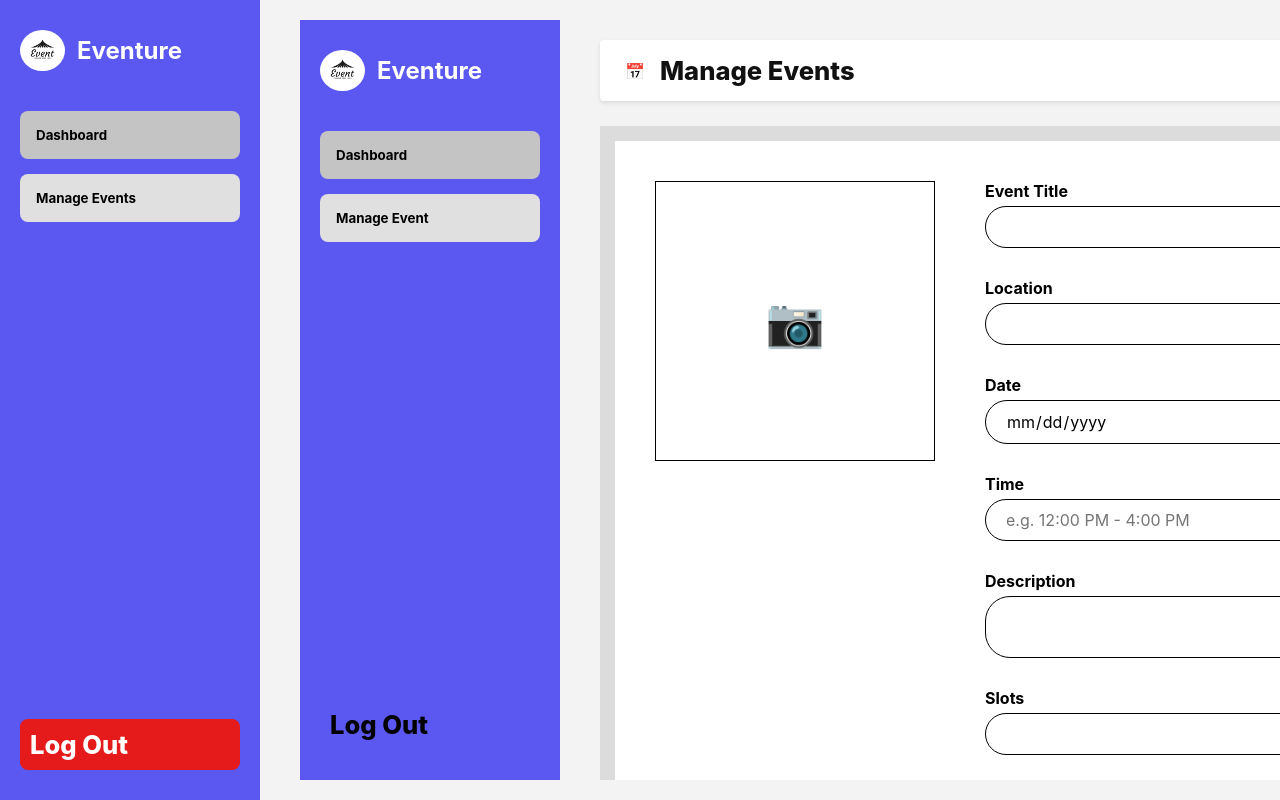
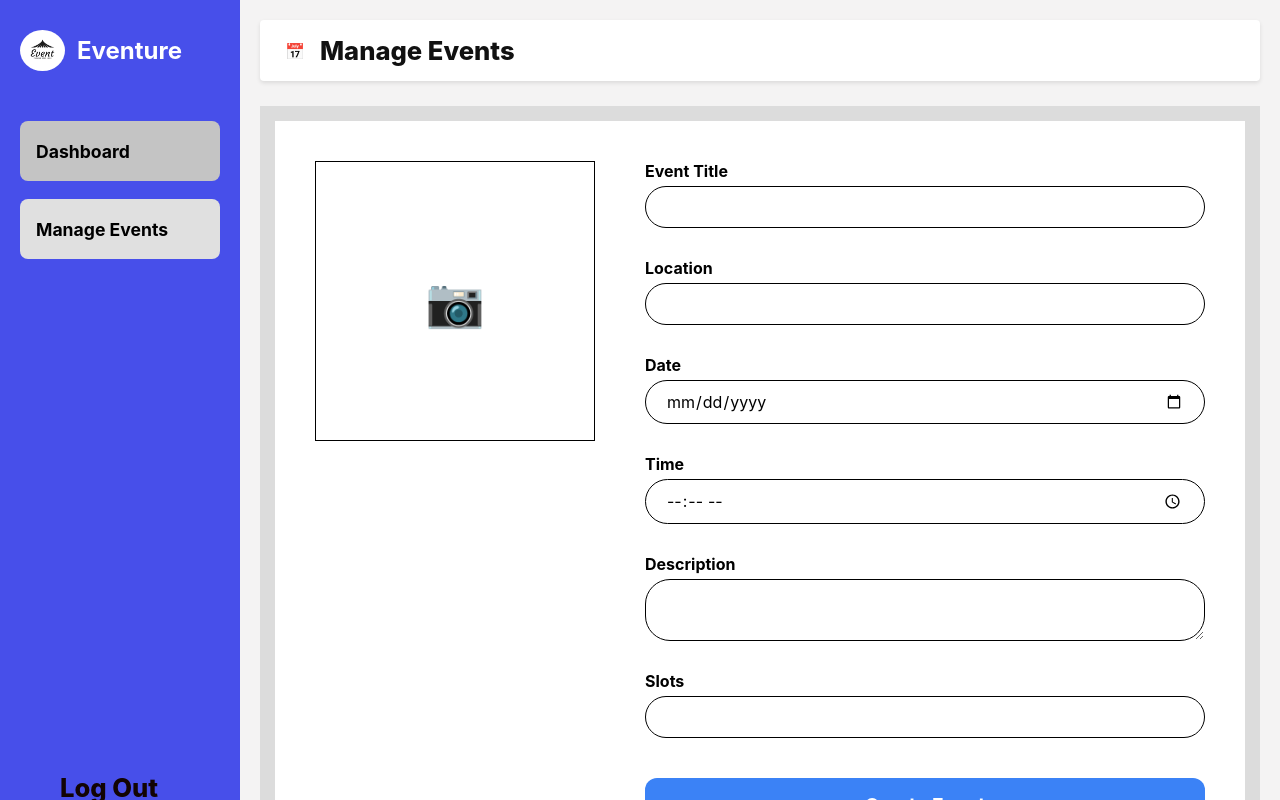
Before and after one commit to Rohinigrg/WebEventure, a React (Vite) app: page /admin/manage-events in a window 1280 px wide. Built offline with nearby package versions, Linux system fonts and the light colour scheme; sample sign-in values are in the browser's storage.

Commit message:
Toaster added

```diff
--- a/package.json
+++ b/package.json
@@ -15,6 +15,7 @@
     "react": "^19.2.0",
     "react-dom": "^19.2.0",
     "react-hook-form": "^7.71.0",
+    "react-hot-toast": "^2.6.0",
     "react-router-dom": "^7.12.0",
     "zod": "^4.3.5"
   },
--- a/src/App.jsx
+++ b/src/App.jsx
@@ -16,11 +16,14 @@ import MyEventPage from "./page/Private/MyEventPage";
 // Admin pages
 import AdminDashboard from "./page/Private/AdminDashboard";
 import ManageEvents from "./page/Private/ManageEvent";
+import { Toaster } from "react-hot-toast";
 
 function App() {
   return (
+    <>
+      <Toaster position="top-right" reverseOrder={false} />
+
       <Routes>
-
         {/* PUBLIC */}
         <Route path="/" element={<LandingPage />} />
         <Route path="/login" element={<Login />} />
@@ -45,9 +48,8 @@ function App() {
 
         {/* FALLBACK */}
         <Route path="*" element={<Navigate to="/login" replace />} />
-
       </Routes>
+    </>
   );
 }
-
 export default App;
--- a/src/Layouts/AdminLayout.css
+++ b/src/Layouts/AdminLayout.css
@@ -7,18 +7,20 @@
 
 .admin-sidebar {
   width: 240px;
-  background-color: #333;
+  background-color: #474fea;
   display: flex;
   flex-direction: column;
-  padding: 30px 15px;
+  padding: 30px 20px;
   color: white;
 }
 
 .admin-logo-section {
   display: flex;
   align-items: center;
-  gap: 10px;
+  gap: 12px;
   margin-bottom: 50px;
+  padding-left: 20x;
+  justify-content: flex-start;
 }
 
 .admin-logo-img {
@@ -32,32 +34,39 @@
   font-weight: bold;
   font-size: 1.2rem;
 }
-
 .admin-nav {
   display: flex;
   flex-direction: column;
-  gap: 10px;
+  gap: 18px;
 }
+
 
 .admin-nav-item {
   background: #c4c4c4;
   color: #333;
   border: none;
-  padding: 15px;
-  border-radius: 8px;
+
+  /* 👇 increase size */
+  padding: 20px 22px;
+  font-size: 1.1rem;
+  min-height: 60px;
+
+  border-radius: 10px;
   text-align: left;
-  font-weight: 600;
+  font-weight: 800;
   cursor: pointer;
+  width: 100%;
 }
+
 
 .admin-nav-item.active {
   background: #e0e0e0;
 }
 
 .admin-nav-item.logout-btn {
-  margin-top: auto;
-  background-color: #e51a1a;
-  color: white;
+  margin-top: 480px;
+  color: rgb(18, 4, 4);
+  margin-left: 30px;
 }
 
 .admin-main {
--- a/src/css/AdminDashboard.css
+++ b/src/css/AdminDashboard.css
@@ -1,28 +1,3 @@
-/* Full Screen Lock */
-.admin-wrapper {
-  display: flex;
-  height: 100vh;
-  width: 100vw;
-  background-color: #f5f5f5;
-  overflow: hidden;
-}
-
-/* SIDEBAR - Full Height */
-.admin-sidebar {
-  width: 260px;
-  background-color: #5b58f1;
-  display: flex;
-  flex-direction: column;
-  padding: 30px 20px;
-  height: 100%;
-}
-
-.admin-logo-section {
-  display: flex;
-  align-items: center;
-  gap: 12px;
-  margin-bottom: 40px;
-}
 
 .admin-logo-img {
   width: 45px;
@@ -35,12 +10,13 @@
   font-size: 1.5rem;
 }
 
-.admin-nav {
-  display: flex;
-  flex-direction: column;
-  gap: 15px;
-  flex-grow: 1; /* Pushes logout button to bottom */
+.admin-event-row img {
+  width: 100px;
+  height: 80px;
+  object-fit: cover;
+  border-radius: 8px;
 }
+
 
 .admin-nav-item {
   background: #c4c4c4;
@@ -69,12 +45,7 @@
   padding: 10px;
 }
 
-/* MAIN CONTENT */
-.admin-main {
-  flex: 1;
-  padding: 20px 40px;
-  overflow-y: auto;
-}
+
 
 .admin-header {
   background: white;
--- a/src/main.jsx
+++ b/src/main.jsx
@@ -1,13 +1,15 @@
 import React from "react";
-import ReactDOM from "react-dom/client"; // ✅ must be /client in React 18
+import ReactDOM from "react-dom/client";
 import App from "./App.jsx";
 import { BrowserRouter } from "react-router-dom";
+import { Toaster } from "react-hot-toast";
 
-const root = ReactDOM.createRoot(document.getElementById("root")); // ✅ createRoot
+const root = ReactDOM.createRoot(document.getElementById("root"));
 root.render(
   <React.StrictMode>
     <BrowserRouter>
       <App />
+      <Toaster position="top-right" reverseOrder={false} />
     </BrowserRouter>
   </React.StrictMode>
 );
--- a/src/page/Private/AdminDashboard.jsx
+++ b/src/page/Private/AdminDashboard.jsx
@@ -1,72 +1,37 @@
 import React, { useEffect, useState } from "react";
 import axios from "axios";
 import "../../css/AdminDashboard.css";
-import logoo from "../../assets/logoo.png";
-import { useLocation, useNavigate } from "react-router-dom";
-
+import toast from "react-hot-toast";
 
 const AdminDashboard = () => {
-    const navigate = useNavigate();
-    const location = useLocation();
-
-
   const [events, setEvents] = useState([]);
-  const [totalUsers, setTotalUsers] = useState(3); // Example stat from design
+  const [totalUsers, setTotalUsers] = useState(3);
 
 useEffect(() => {
-    // Fetching from your existing events API
   axios
     .get("http://localhost:5000/api/events")
     .then((res) => {
-        setEvents(Array.isArray(res.data) ? res.data : res.data.data || []);
+      setEvents(res.data.data); // because backend sends { data: events }
     })
-      .catch((err) => console.error("Error fetching events:", err));
+    .catch((err) => console.error(err));
 }, []);
 
-const handleLogout = () => {
-  localStorage.clear();                // clear token/role
-  navigate("/login", { replace: true }); // redirect to login page
+const handleDelete = async (id) => {
+  try {
+    await axios.delete(`http://localhost:5000/api/events/${id}`);
+
+    // Remove from UI instantly
+    setEvents(prev => prev.filter(event => event.id !== id));
+
+    toast.success("Event deleted successfully!");
+  } catch (err) {
+    toast.error("Failed to delete event");
+  }
 };
 
 
-  const handleRemove = (id) => {
-    // Logic to delete event from backend
-    console.log("Removing event:", id);
-  };
-
   return (
-    <div className="admin-wrapper">
-      {/* SIDEBAR */}
-      <aside className="admin-sidebar">
-        <div className="admin-logo-section">
-          <img src={logoo} alt="Logo" className="admin-logo-img" />
-          <span className="admin-logo-text">Eventure</span>
-        </div>
-
-        <nav className="admin-nav">
-        <button
-          className={`admin-nav-item ${
-            location.pathname === "/admin/dashboard" ? "active" : ""
-          }`}
-          onClick={() => navigate("/admin/dashboard")}
-        >
-          Dashboard
-        </button>
-        <button
-          className="admin-nav-item"
-          onClick={() => navigate("/admin/manage-events")}
-        >
-          Manage Events
-        </button>
-        </nav>
-
-        <button className="logout-btn" onClick={handleLogout}>
-         Log Out
-       </button>
-        </aside>
-
-      {/* MAIN CONTENT */}
-      <main className="admin-main">
+    <>
       <header className="admin-header">
         <span className="home-icon">🏠</span>
         <h1>Dashboard</h1>
@@ -75,52 +40,49 @@ const handleLogout = () => {
       <div className="admin-content-card">
         <h2 className="welcome-text">Welcome, Admin!</h2>
 
-          {/* STATS ROW */}
+        {/* STATS */}
         <div className="stats-row">
           <div className="stat-box">
             <div className="stat-icon">📅</div>
-              <div className="stat-details">
+            <div>
               <p>Total Events</p>
               <h3>{events.length}</h3>
             </div>
           </div>
+
           <div className="stat-box">
             <div className="stat-icon">👥</div>
-              <div className="stat-details">
+            <div>
               <p>Total Users</p>
               <h3>{totalUsers}</h3>
             </div>
           </div>
         </div>
 
-          {/* EVENTS MANAGEMENT LIST */}
+        {/* EVENTS */}
         <div className="admin-events-section">
           <h2 className="section-title">Events</h2>
-            <div className="admin-events-list">
+
           {events.map((event) => (
-                // ... inside your events.map ...
-<div className="admin-event-row" key={event.id || event._id}>
-  <div className="event-img-placeholder">
-    {/* Ensure the src is correct.
-      If event.image is just a filename, use: `http://localhost:5000/${event.image}`
-    */}
+            <div className="admin-event-row" key={event.id}>
               <img
-      src={event.image.startsWith('http') ? event.image : `http://localhost:5000/${event.image}`}
+                src={
+                  event.image?.startsWith("http")
+                    ? event.image
+                    : `http://localhost:5000/${event.image}`
+                }
                 alt={event.title}
-      onError={(e) => { e.target.src = 'https://via.placeholder.com/140x90?text=No+Image'; }}
               />
-  </div>
 
-  <div className="admin-event-info">
+              <div>
                 <h3>{event.title}</h3>
                 <p>📍 {event.location}</p>
                 <p>📅 {new Date(event.date).toLocaleDateString()}</p>
-    <p>🕒 {event.time || "12:00 PM - 4:00 PM"}</p>
               </div>
 
               <button
                 className="remove-btn"
-    onClick={() => handleRemove(event.id || event._id)}
+                onClick={() => handleDelete(event.id)}
               >
               Remove
               </button>
@@ -128,9 +90,7 @@ const handleLogout = () => {
           ))}
         </div>
       </div>
-        </div>
-      </main>
-    </div>
+    </>
   );
 };
 
--- a/src/page/Private/ManageEvent.jsx
+++ b/src/page/Private/ManageEvent.jsx
@@ -1,15 +1,9 @@
 import React, { useState } from "react";
 import axios from "axios";
 import "../../css/ManageEvent.css";
-import Logoo from "../../assets/logoo.png";
-// 1. Import navigation hooks
-import { useNavigate, useLocation } from "react-router-dom";
+import toast from "react-hot-toast";
 
 const ManageEvents = () => {
-  // 2. Initialize hooks
-  const navigate = useNavigate();
-  const location = useLocation();
-
   const [eventData, setEventData] = useState({
     title: "",
     location: "",
@@ -19,12 +13,8 @@ const ManageEvents = () => {
     slots: "",
     image: null,
   });
+
   const [preview, setPreview] = useState(null);
-
-  const handleLogout = () => {
-    localStorage.clear();
-    navigate("/login");
-  };
 
   const handleChange = (e) => {
     const { name, value } = e.target;
@@ -39,57 +29,45 @@ const handleImageChange = (e) => {
     setPreview(URL.createObjectURL(file));
   };
 
-
   const handleSubmit = async (e) => {
     e.preventDefault();
+
     const formData = new FormData();
-    formData.append("title", eventData.title);
-    formData.append("location", eventData.location);
-    formData.append("date", eventData.date);
-    formData.append("time", eventData.time);
-    formData.append("description", eventData.description);
-    formData.append("slots", eventData.slots);
-    formData.append("image", eventData.image);
+    Object.keys(eventData).forEach((key) => {
+      if (key === "image" && eventData.image) {
+         formData.append(key, eventData.image);
+       } else {
+         formData.append(key, eventData[key]);
+       }
+     });
+
 
     try {
-      const res = await axios.post("http://localhost:5000/api/events", formData, {
+      await axios.post("http://localhost:5000/api/events", formData, {
           headers: { "Content-Type": "multipart/form-data" },
       });
-      alert("Event Created Successfully!");
-      setEventData({ title: "", location: "", date: "", time: "", description: "", slots: "", image: null });
+
+      toast.success("Event Created Successfully!");
+
+      setEventData({
+        title: "",
+        location: "",
+        date: "",
+        time: "",
+        description: "",
+        slots: "",
+        image: null,
+      });
       setPreview(null);
     } catch (err) {
-      console.error("Error creating event:", err);
-      alert("Failed to create event");
+      console.error(err);
+      toast.error("Failed to create event");
+
     }
   };
 
   return (
-    <div className="admin-wrapper">
-      <aside className="admin-sidebar">
-        <div className="admin-logo-section">
-          <img src={Logoo} alt="Logo" className="admin-logo-img" />
-          <span className="admin-logo-text">Eventure</span>
-        </div>
-        <nav className="admin-nav">
-          {/* 3. Add the onClick and active class logic to the Dashboard button */}
-          <button
-            className={`admin-nav-item ${location.pathname === "/admin/dashboard" ? "active" : ""}`}
-            onClick={() => navigate("/admin/dashboard")}
-          >
-            Dashboard
-          </button>
-          <button
-            className={`admin-nav-item ${location.pathname === "/admin/manage-events" ? "active" : ""}`}
-            onClick={() => navigate("/admin/manage-events")}
-          >
-            Manage Event
-          </button>
-        </nav>
-        <button className="logout-btn" onClick={() => navigate("/login")}>Log Out</button>
-      </aside>
-
-      <main className="admin-main">
+    <>
       <header className="admin-header">
         <span className="icon">📅</span>
         <h1>Manage Events</h1>
@@ -100,45 +78,67 @@ const handleImageChange = (e) => {
           <div className="image-upload-container">
             <label htmlFor="image-input" className="image-preview-box">
               {preview ? (
-                  <img src={preview} alt="Event Preview"  className="displayed-image"/>
+                <img src={preview} alt="Preview" className="displayed-image" />
               ) : (
                 <span className="camera-icon">📷</span>
               )}
             </label>
-              <input type="file" id="image-input" hidden accept="image/*" onChange={handleImageChange} />
+
+            <input
+              type="file"
+              id="image-input"
+              hidden
+              accept="image/*"
+              onChange={handleImageChange}
+            />
           </div>
 
           <div className="form-fields">
             <div className="input-group">
               <label>Event Title</label>
-                <input type="text" name="title" value={eventData.title} onChange={handleChange} required />
+              <input name="title" value={eventData.title} onChange={handleChange} required />
             </div>
+
             <div className="input-group">
               <label>Location</label>
-                <input type="text" name="location" value={eventData.location} onChange={handleChange} required />
+              <input name="location" value={eventData.location} onChange={handleChange} required />
             </div>
+
             <div className="input-group">
               <label>Date</label>
               <input type="date" name="date" value={eventData.date} onChange={handleChange} required />
             </div>
+
             <div className="input-group">
               <label>Time</label>
-                <input type="text" name="time" placeholder="e.g. 12:00 PM - 4:00 PM" value={eventData.time} onChange={handleChange} required />
+              <input
+
+           type="time"
+           name="time"
+           value={eventData.time}
+           onChange={handleChange}
+           required
+         />
+
             </div>
+
             <div className="input-group">
               <label>Description</label>
               <textarea name="description" value={eventData.description} onChange={handleChange} required />
             </div>
+
             <div className="input-group">
               <label>Slots</label>
               <input type="number" name="slots" value={eventData.slots} onChange={handleChange} required />
             </div>
-              <button type="submit" className="create-event-btn">Create Events</button>
+
+            <button type="submit" className="create-event-btn">
+              Create Event
+            </button>
           </div>
         </form>
       </div>
-      </main>
-    </div>
+    </>
   );
 };
 
```
Also changed, not shown: src/css/MyEventPage.css (+0 -12 lines), src/css/UserDashboard.css (+6 -1 lines), src/page/Private/UserDashboard.jsx (+8 -1 lines), 1 other file (tests, documents, lock files or other folders). Lines whose indentation alone changed are shown as unchanged.
